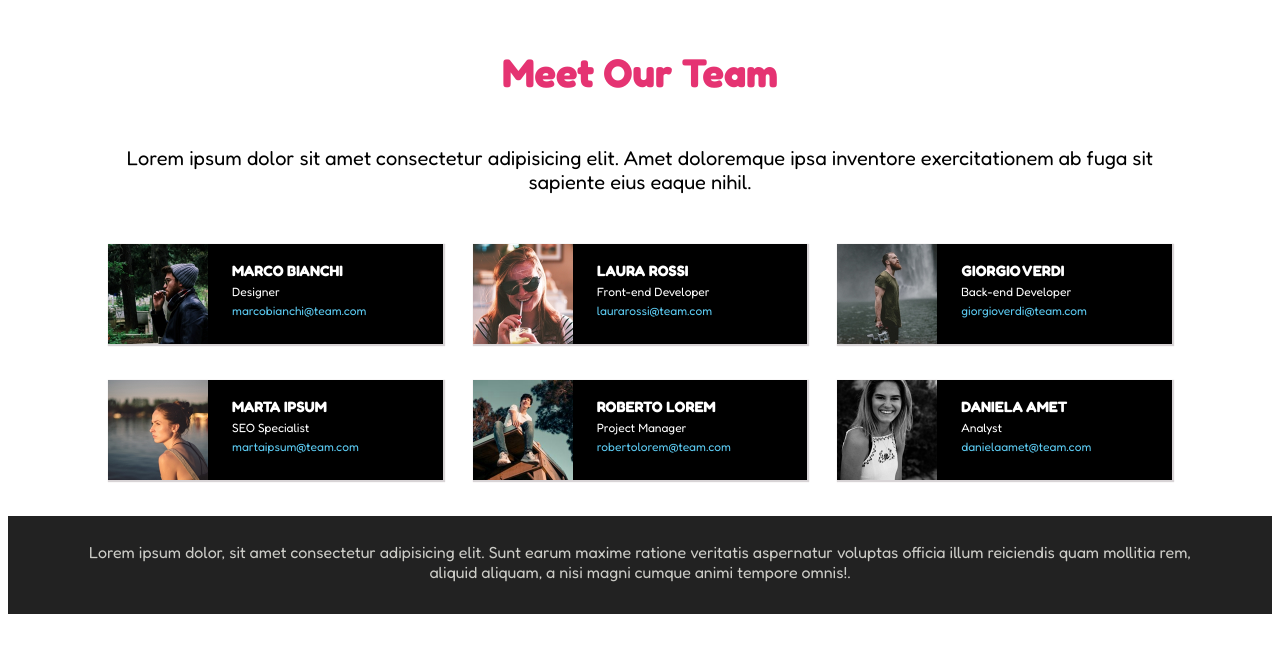
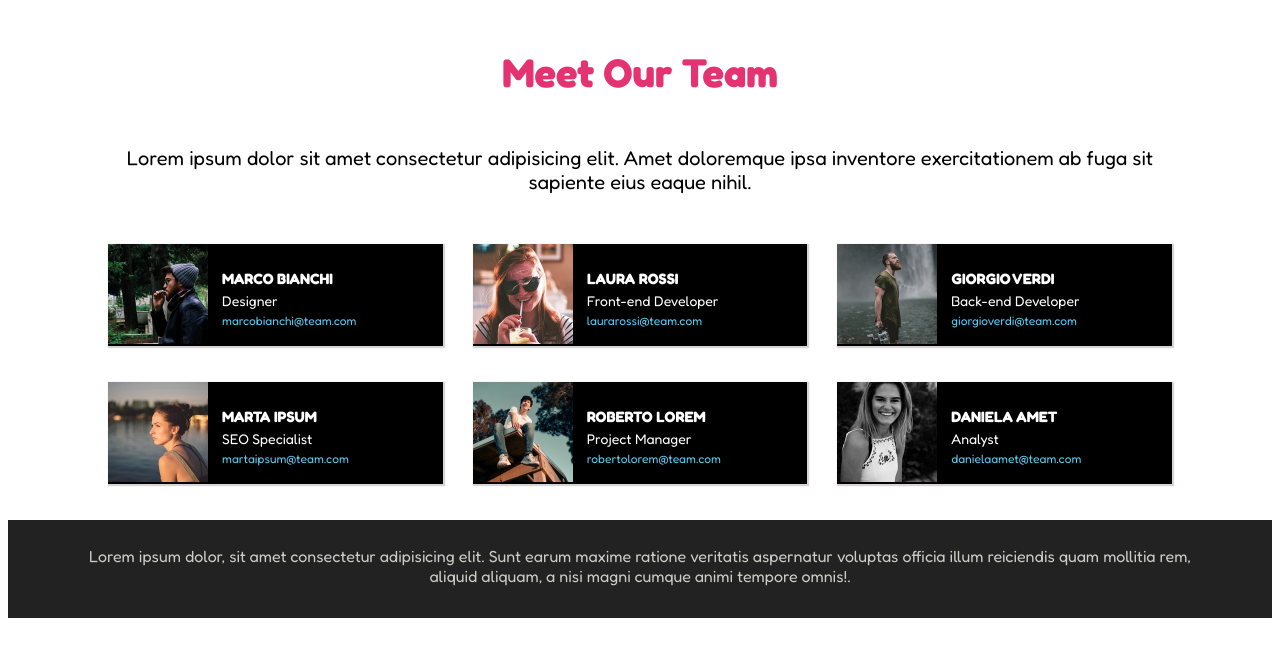
Before and after one commit to ValerioCarbone/html-css-float-cards, a plain HTML site: page index.html in a window 1280 px wide. Drawn offline with Linux system fonts and the light colour scheme.

Commit message:
padding e font size card-body + max width

```diff
--- a/css/style.css
+++ b/css/style.css
@@ -21,7 +21,7 @@ header {
 }
 
 .container {
-    max-width: 1600px;
+    max-width: 1200px;
     margin: 0 100px;
 
 }
@@ -58,7 +58,7 @@ header {
 }
 
 .card-body{
-    padding: 10px 20px;
+    padding: 18px 10px;
     float: left;
 }
 
@@ -86,7 +86,7 @@ header {
 .role{
     display: block;
     padding: 4px 4px;
-    font-size: 12px;
+    font-size: 14px;
 
 
 }
@@ -108,6 +108,7 @@ footer{
     height: 100px;
     text-align: center;
     padding: 26px 80px;
+    max-width: 1400px;
 
 }
 
```
